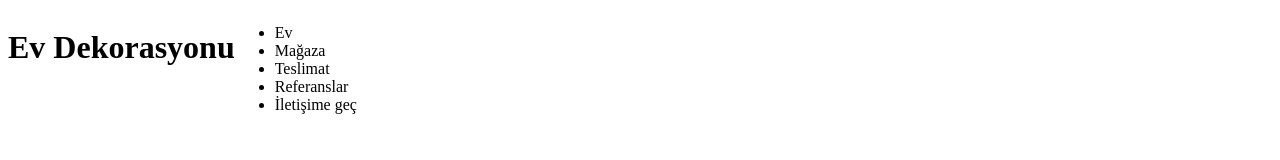
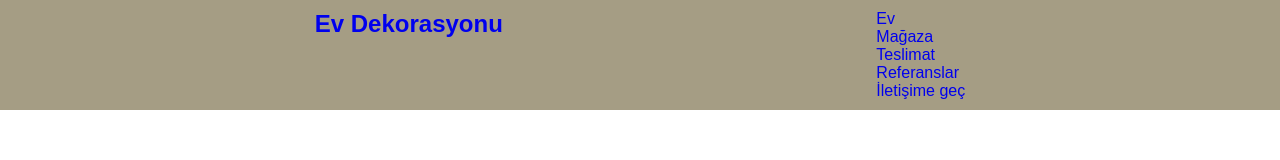
Before and after one commit to seherfindik/DekorProject, a plain HTML site: page index.html in a window 1280 px wide. Drawn offline with Linux system fonts and the light colour scheme.

Commit message:
anasayfaya başlandı

```diff
--- a/index.html
+++ b/index.html
@@ -7,15 +7,20 @@
     <link rel="stylesheet" href="style.css">
 </head>
 <body>
-    <div class="anasayfa">
-        <h1>Ev Dekorasyonu</h1>
-        <ul class="main">
-            <li>Ev</li>
-            <li>Mağaza</li>
-            <li>Teslimat</li>
-            <li>Referanslar</li>
-            <li>İletişime geç</li>
+   <header>
+     <div class="navbar">
+       <div class="main-inner">
+         <h2> <a href="#">Ev Dekorasyonu </a></h2>
+
+        <ul class="nav_links">
+            <li> <a href="ev">Ev </a></li>
+            <li> <a href="magaza">Mağaza </a></li>
+            <li> <a href="teslimat">Teslimat </a></li>
+            <li> <a href="referanslar">Referanslar </a></li>
+            <li> <a href="iletisim">İletişime geç </a></li>
         </ul>
-    </div>
+      </div>
+     </div>
+   </header>
 </body>
 </html>
--- a/style.css
+++ b/style.css
@@ -1,17 +1,41 @@
-html{
-
+* {
+    padding: 0;
+    margin: 0;
+    box-sizing: border-box;
+    list-style: none;
+    text-decoration: none;
 }
 
-body{
-
+:root {
+    --primary: #A59D84;
+    --secondary: #ECEBDE;
 }
 
-.anasayfa{
+
+html {
+    scroll-behavior: smooth;
+    height: 100%;
     width: 100%;
-    height: 100%;
-    display: flex;
+    margin: 0;
+    padding: 0;
+    font-size: 16px;
 }
 
-.main ul li{
+body {
+    font-family: Arial, Helvetica, sans-serif
+}
+
+
+header {
+    background-color: var(--primary);
+    border-bottom: 1px solid white;
+}
+
+.main-inner {
     display: flex;
+    justify-content: space-around;
+    color: var(--secondary);
+    margin: 0px auto;
+    width: 80%;
+    padding: 10px 0px;
 }
```
